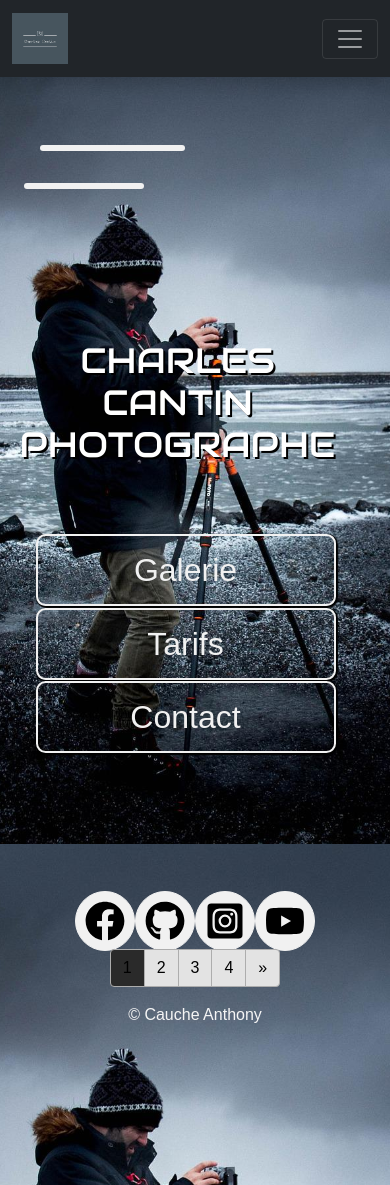
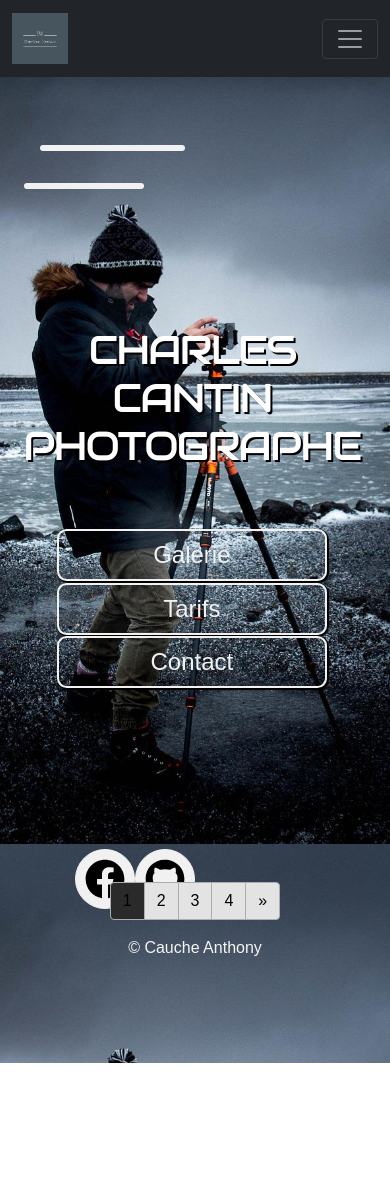
Before and after one commit to Toty-01/Charles-Cantin, a plain HTML site: page index.html in a window 390 px wide. After the commit the page ends 1063 px from the top, so only its background shows below. Drawn offline with nearby package versions, Linux system fonts and the light colour scheme; a web font is replaced by a local one.

Commit message:
Page d accueil redevicée

```diff
--- a/index.html
+++ b/index.html
@@ -3,7 +3,7 @@
 <head>
   <meta charset="UTF-8">
   <meta http-equiv="X-UA-Compatible" content="IE=edge">
-  <meta name="viewport" content="width=device-width, initial-scale=1.0">
+  <meta name="viewport" content="width=device-width, initial-scale=1">
   <meta name="description" content="Photographe depuis mon adolescance, je me voue aujourd'hui à différents évenements de type mariages, baptêmes, shooting en solo ou en couple etc ..
   Je me déplace comme je peux recevoir dans mon studio. Au plaisir de vous montrer mon travail.">
   <link rel="shortcut icon" href="./pic/appareil.png" type="image/x-icon">
@@ -98,7 +98,7 @@
         </li>
       </ul>
     </nav>
-    <p class="text-center mb-5">© Cauche Anthony</p>
+    <p class="text-center mb-2">© Cauche Anthony</p>
   </footer>
   <script src="https://cdnjs.cloudflare.com/ajax/libs/gsap/3.5.1/gsap.min.js"></script>
   <script src="./bootstrap/bootstrap.min.js"></script>
--- a/style.css
+++ b/style.css
@@ -598,37 +598,6 @@ th.m-5.tarif {
     position: relative;
     overflow-x: hidden;
   }
-  .container-first {
-    position: relative;
-    width: 85%;
-    top: 24%;
-    left: 5%;
-  }
-  h1.accueil {
-    display: flex;
-    flex-direction: column;
-    align-items: center;
-    width: fit-content;
-    font-size: 2.2rem;
-    margin-top: 3rem;
-    margin-bottom: 1rem;
-  }
-  .medias {
-    position: relative;
-    right: 3rem;
-    transform: translateY(-50%);
-    flex-direction: row;
-  }
-  .logo {
-    position: relative;
-    top: -23rem;
-    left: 15rem;
-    width: 6rem;
-  }
-  .bulle {
-    bottom: 14rem;
-    left: 2rem;
-  }
   .lignes {
     position: relative;
     top: 8%;
@@ -651,20 +620,51 @@ th.m-5.tarif {
     transform: rotate(0deg);
     transform: translateX(80px);
   }
+  .container-first {
+    position: relative;
+    margin-left: -3rem;
+    padding: 0;
+    width: 99%;
+    top: 28%;
+  }
+  h1.accueil {
+    display: flex;
+    flex-direction: column;
+    align-items: center;
+    width: auto;
+    font-size: 2.5rem;
+    letter-spacing: -2px;
+  }
+  .logo {
+    position: relative;
+    float: right;
+    top: -18rem;
+    width: 6rem;
+  }
+  .medias {
+    overflow: hidden;
+    position: relative;
+    right: -2rem;
+    flex-direction: row;
+    align-items: center;
+    justify-content: center;
+    padding-bottom: 9rem;
+  }
+  .container-btns {
+    width: auto;
+    margin: 0;
+    display: block;
+  }
   .btn-first {
-    font-size: 2rem;
-    width: 300px;
-    margin-left: 1rem;
+    font-size: 1.5rem;
+    width: 70%;
     margin-top: 0.1rem;
-    padding: 10px;
-  }
-  .gal-nav {
-    margin-left: 0;
+    margin-left: 15%;
+    padding: 6px;
   }
   #accueil {
     position: relative;
-    bottom: -16rem;
-    padding-bottom: 2rem;
+    bottom: -15rem;
   }
   #accueil > nav > ul > li > a {
     background-color: #e3e3e3;
```
